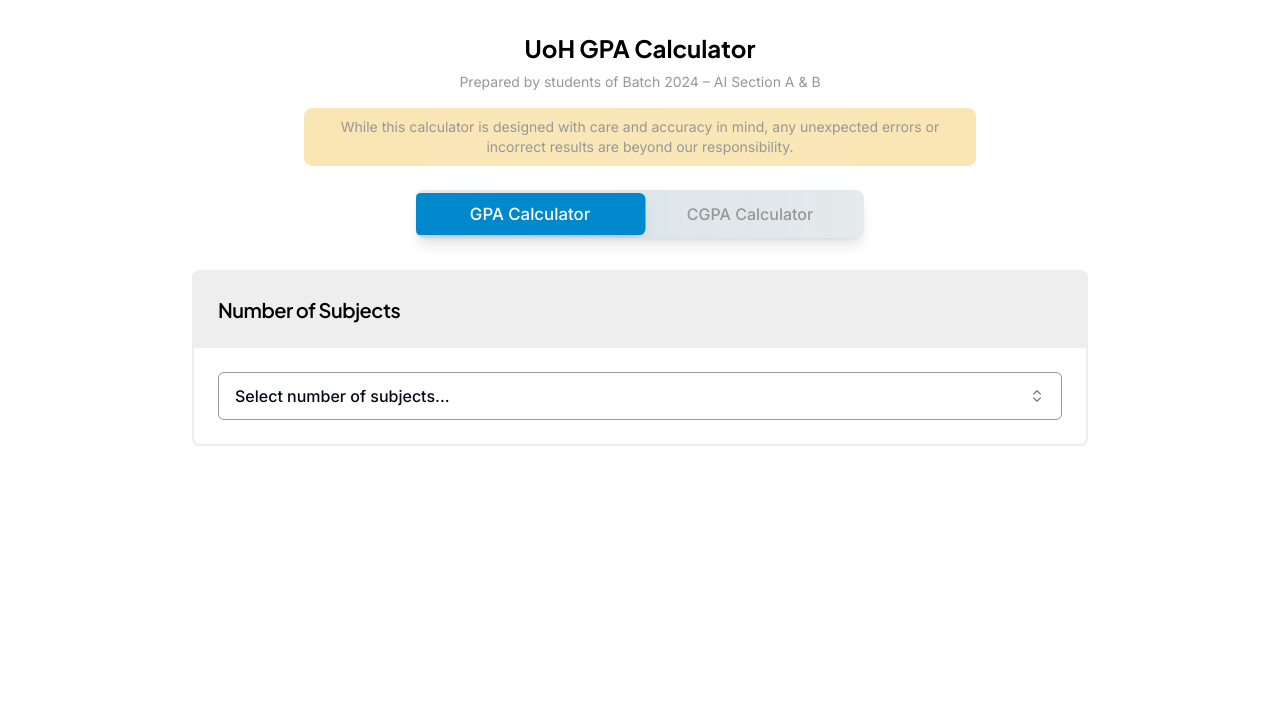
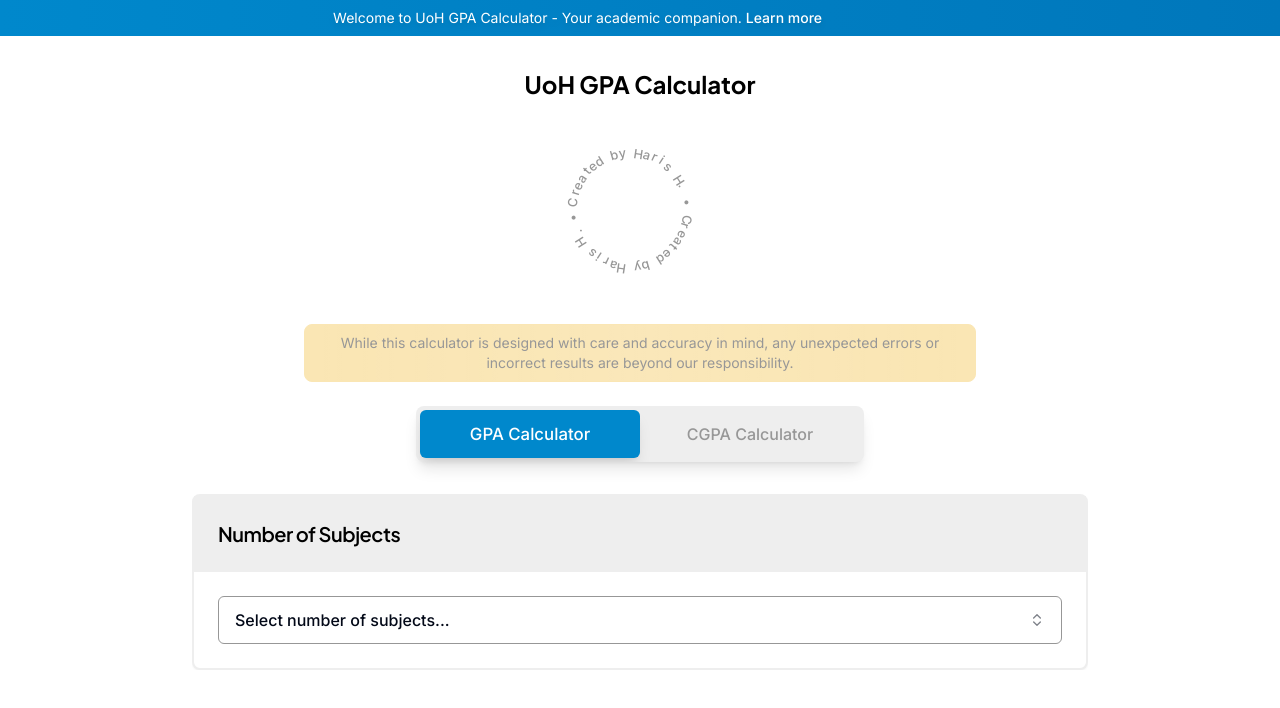
Before and after one commit to hh-haris/gpa-calculator, a React (Vite) app: page / in a window 1280 px wide. Shown: the top 708 px of the page. Built offline with nearby package versions, Linux system fonts and the light colour scheme.

Commit message:
Refactor: Implement UI/UX enhancements

```diff
--- /dev/null
+++ b/src/components/FluidTabs.tsx
@@ -0,0 +1,68 @@
+
+import { useEffect, useRef, useState } from "react";
+import { AnimatePresence, motion } from "framer-motion";
+
+interface Tab {
+  id: string;
+  label: string;
+}
+
+interface FluidTabsProps {
+  activeTab: string;
+  onTabChange: (tabId: string) => void;
+  tabs: Tab[];
+}
+
+export default function FluidTabs({ activeTab, onTabChange, tabs }: FluidTabsProps) {
+  const [touchedTab, setTouchedTab] = useState<string | null>(null);
+  const [prevActiveTab, setPrevActiveTab] = useState(activeTab);
+  const timeoutRef = useRef<NodeJS.Timeout | null>(null);
+
+  useEffect(() => {
+    return () => timeoutRef.current && clearTimeout(timeoutRef.current);
+  }, []);
+
+  const handleTabClick = (tabId: string) => {
+    setPrevActiveTab(activeTab);
+    onTabChange(tabId);
+    setTouchedTab(tabId);
+    if (timeoutRef.current) clearTimeout(timeoutRef.current);
+    timeoutRef.current = setTimeout(() => setTouchedTab(null), 300);
+  };
+
+  const getTabIndex = (tabId: string) =>
+    tabs.findIndex((tab) => tab.id === tabId);
+
+  return (
+    <div className="flex justify-center mb-6 sm:mb-8 px-4">
+      <div className="relative w-full max-w-md bg-[#EEEEEE] rounded-lg p-1 shadow-lg overflow-hidden">
+        <div className="relative flex items-center justify-between">
+          <AnimatePresence initial={false}>
+            <motion.div
+              key={activeTab}
+              className="absolute top-0 left-0 h-full rounded-md bg-[#0088CC] shadow-lg"
+              initial={{ x: `${getTabIndex(prevActiveTab) * 100}%` }}
+              animate={{ x: `${getTabIndex(activeTab) * 100}%` }}
+              transition={{ type: "spring", stiffness: 300, damping: 30 }}
+              style={{
+                width: "50%",
+              }}
+            />
+          </AnimatePresence>
+
+          {tabs.map((tab) => (
+            <button
+              key={tab.id}
+              onClick={() => handleTabClick(tab.id)}
+              className={`relative z-10 flex w-1/2 items-center justify-center rounded-md px-4 py-2 sm:py-3 text-sm sm:text-base font-medium font-inter transition-all duration-300 ${
+                activeTab === tab.id ? "text-white transform scale-105" : "text-[#979797] hover:text-[#000000]"
+              } ${touchedTab === tab.id ? "blur-sm" : ""}`}
+            >
+              {tab.label}
+            </button>
+          ))}
+        </div>
+      </div>
+    </div>
+  );
+}
--- /dev/null
+++ b/src/components/GlassMorphismOverlay.tsx
@@ -0,0 +1,50 @@
+
+import React from 'react';
+import { motion, AnimatePresence } from 'framer-motion';
+
+interface GlassMorphismOverlayProps {
+  isVisible: boolean;
+  onClose: () => void;
+}
+
+const GlassMorphismOverlay = ({ isVisible, onClose }: GlassMorphismOverlayProps) => {
+  return (
+    <AnimatePresence>
+      {isVisible && (
+        <motion.div
+          className="fixed inset-0 z-[9998] flex items-center justify-center"
+          initial={{ opacity: 0 }}
+          animate={{ opacity: 1 }}
+          exit={{ opacity: 0 }}
+          transition={{ duration: 0.3 }}
+          onClick={onClose}
+        >
+          {/* Glass morphism backdrop */}
+          <motion.div
+            className="absolute inset-0 bg-white/10 backdrop-blur-md"
+            initial={{ backdropFilter: "blur(0px)" }}
+            animate={{ backdropFilter: "blur(12px)" }}
+            exit={{ backdropFilter: "blur(0px)" }}
+          />
+
+          {/* Loading content */}
+          <motion.div
+            className="relative bg-white/20 backdrop-blur-md border border-white/30 rounded-xl shadow-2xl p-8 text-center"
+            initial={{ scale: 0.9, opacity: 0 }}
+            animate={{ scale: 1, opacity: 1 }}
+            exit={{ scale: 0.9, opacity: 0 }}
+            transition={{ duration: 0.3 }}
+            onClick={(e) => e.stopPropagation()}
+          >
+            <div className="text-[#0088CC] font-jakarta text-lg font-bold mb-4">
+              Calculating GPA...
+            </div>
+            <div className="w-8 h-8 border-2 border-[#0088CC] border-t-transparent rounded-full animate-spin mx-auto"></div>
+          </motion.div>
+        </motion.div>
+      )}
+    </AnimatePresence>
+  );
+};
+
+export default GlassMorphismOverlay;
--- /dev/null
+++ b/src/components/GridBackground.tsx
@@ -0,0 +1,19 @@
+
+import { cn } from "@/lib/utils";
+import React from "react";
+
+export function GridBackground() {
+  return (
+    <div className="fixed inset-0 -z-10">
+      <div
+        className={cn(
+          "absolute inset-0",
+          "[background-size:20px_20px] sm:[background-size:40px_40px]",
+          "[background-image:linear-gradient(to_right,rgba(228,228,231,0.3)_1px,transparent_1px),linear-gradient(to_bottom,rgba(228,228,231,0.3)_1px,transparent_1px)]",
+        )}
+      />
+      {/* Radial gradient for faded look */}
+      <div className="pointer-events-none absolute inset-0 bg-white [mask-image:radial-gradient(ellipse_at_center,transparent_20%,black)]"></div>
+    </div>
+  );
+}
--- /dev/null
+++ b/src/components/SpinningText.tsx
@@ -0,0 +1,46 @@
+
+import React from 'react';
+import { motion } from 'framer-motion';
+
+function SpinningText() {
+  const text = "Created by Haris H. • Created by Haris H. • ";
+  const letters = text.split('');
+  const total = letters.length;
+
+  return (
+    <motion.div
+      className="relative"
+      initial={{ rotate: 0 }}
+      animate={{ rotate: 360 }}
+      transition={{
+        duration: 20,
+        repeat: Infinity,
+        ease: 'linear'
+      }}
+      style={{
+        width: 'min(70vw, 200px)',
+        height: 'min(70vw, 200px)',
+      }}
+    >
+      {letters.map((letter, index) => (
+        <span
+          key={index}
+          className="absolute text-[0.7rem] sm:text-[0.8rem] font-medium text-[#979797] font-inter"
+          style={{
+            left: '50%',
+            top: '50%',
+            transform: `
+              rotate(${(360 / total) * index}deg)
+              translateY(-4.5em)
+            `,
+            transformOrigin: 'center',
+          }}
+        >
+          {letter}
+        </span>
+      ))}
+    </motion.div>
+  );
+}
+
+export default SpinningText;
--- /dev/null
+++ b/src/components/ui/sticky-banner.tsx
@@ -0,0 +1,26 @@
+
+import * as React from "react"
+import { cn } from "@/lib/utils"
+
+export interface StickyBannerProps
+  extends React.HTMLAttributes<HTMLDivElement> {}
+
+const StickyBanner = React.forwardRef<HTMLDivElement, StickyBannerProps>(
+  ({ className, children, ...props }, ref) => {
+    return (
+      <div
+        ref={ref}
+        className={cn(
+          "sticky top-0 z-50 w-full px-4 py-2 text-center text-sm",
+          className
+        )}
+        {...props}
+      >
+        {children}
+      </div>
+    )
+  }
+)
+StickyBanner.displayName = "StickyBanner"
+
+export { StickyBanner }
--- a/src/pages/Index.tsx
+++ b/src/pages/Index.tsx
@@ -1,24 +1,62 @@
+
 import React, { useState } from 'react';
-import { Button } from '@/components/ui/button';
 import { Alert, AlertDescription } from '@/components/ui/alert';
+import { StickyBanner } from '@/components/ui/sticky-banner';
 import GPACalculator from '@/components/GPACalculator';
 import CGPACalculator from '@/components/CGPACalculator';
+import FluidTabs from '@/components/FluidTabs';
+import SpinningText from '@/components/SpinningText';
+import { GridBackground } from '@/components/GridBackground';
+import GlassMorphismOverlay from '@/components/GlassMorphismOverlay';
 import { motion } from 'framer-motion';
 
 const Index = () => {
   const [activeTab, setActiveTab] = useState<'gpa' | 'cgpa'>('gpa');
+  const [showOverlay, setShowOverlay] = useState(false);
+
+  const tabs = [
+    { id: 'gpa', label: 'GPA Calculator' },
+    { id: 'cgpa', label: 'CGPA Calculator' }
+  ];
+
+  const handleCalculateGPA = () => {
+    setShowOverlay(true);
+    // Simulate calculation time
+    setTimeout(() => {
+      setShowOverlay(false);
+    }, 2000);
+  };
 
   return (
-    <div className="min-h-screen bg-white font-inter transition-all duration-300">
-      <div className="container mx-auto px-4 py-4 sm:py-8 max-w-5xl">
-        {/* Header - Better Centered */}
+    <div className="min-h-screen bg-white font-inter transition-all duration-300 relative">
+      {/* Grid Background */}
+      <GridBackground />
+
+      {/* Glass Morphism Overlay */}
+      <GlassMorphismOverlay
+        isVisible={showOverlay}
+        onClose={() => setShowOverlay(false)}
+      />
+
+      {/* Sticky Banner */}
+      <StickyBanner className="bg-gradient-to-r from-[#0088CC] to-[#0077BB]">
+        <p className="mx-0 max-w-[90%] text-white drop-shadow-md font-inter text-xs sm:text-sm">
+          Welcome to UoH GPA Calculator - Your academic companion.{" "}
+          <a href="#" className="transition duration-200 hover:underline font-medium">
+            Learn more
+          </a>
+        </p>
+      </StickyBanner>
+
+      <div className="container mx-auto px-4 py-4 sm:py-8 max-w-5xl relative z-10">
+        {/* Header */}
         <motion.div
           className="text-center mb-6"
           initial={{ opacity: 0, y: -20 }}
           animate={{ opacity: 1, y: 0 }}
           transition={{ duration: 0.6 }}
         >
-          <div className="flex justify-center items-start mb-4">
+          <div className="flex justify-center items-center mb-4">
             <div className="flex-1 flex flex-col items-center">
               <motion.h1
                 className="text-lg sm:text-xl md:text-2xl font-bold text-[#000000] font-jakarta mb-2"
@@ -28,18 +66,20 @@ const Index = () => {
               >
                 UoH GPA Calculator
               </motion.h1>
-              <motion.p
-                className="text-[#979797] font-inter text-xs sm:text-sm text-center px-2 whitespace-nowrap"
+
+              {/* Spinning Text */}
+              <motion.div
+                className="flex justify-center items-center"
                 initial={{ opacity: 0 }}
                 animate={{ opacity: 1 }}
                 transition={{ duration: 0.5, delay: 0.2 }}
               >
-                Prepared by students of Batch 2024 – AI Section A & B
-              </motion.p>
+                <SpinningText />
+              </motion.div>
             </div>
           </div>
 
-          {/* Warning Banner - Smaller and Better Styled */}
+          {/* Warning Banner */}
           <motion.div
             initial={{ opacity: 0, scale: 0.95 }}
             animate={{ opacity: 1, scale: 1 }}
@@ -54,41 +94,20 @@ const Index = () => {
           </motion.div>
         </motion.div>
 
-        {/* Tab Switcher with Animation */}
+        {/* Enhanced Tab Switcher */}
         <motion.div
-          className="flex justify-center mb-6 sm:mb-8"
           initial={{ opacity: 0, y: 20 }}
           animate={{ opacity: 1, y: 0 }}
           transition={{ duration: 0.5, delay: 0.4 }}
         >
-          <div className="bg-[#EEEEEE] p-1 rounded-lg inline-flex w-full max-w-md relative overflow-hidden shadow-lg">
-            <div className="absolute inset-0 bg-gradient-to-r from-[#0088CC]/5 via-[#0088CC]/10 to-[#0088CC]/5 animate-pulse"></div>
-            <Button
-              onClick={() => setActiveTab('gpa')}
-              className={`flex-1 py-2 px-4 rounded-md font-inter transition-all text-sm sm:text-base relative z-10 ${
-                activeTab === 'gpa'
-                  ? 'bg-[#0088CC] text-white shadow-lg transform scale-105'
-                  : 'bg-transparent text-[#979797] hover:text-[#000000] hover:scale-102'
-              }`}
-              variant="ghost"
-            >
-              GPA Calculator
-            </Button>
-            <Button
-              onClick={() => setActiveTab('cgpa')}
-              className={`flex-1 py-2 px-4 rounded-md font-inter transition-all text-sm sm:text-base relative z-10 ${
-                activeTab === 'cgpa'
-                  ? 'bg-[#0088CC] text-white shadow-lg transform scale-105'
-                  : 'bg-transparent text-[#979797] hover:text-[#000000] hover:scale-102'
-              }`}
-              variant="ghost"
-            >
-              CGPA Calculator
-            </Button>
-          </div>
+          <FluidTabs
+            activeTab={activeTab}
+            onTabChange={(tab) => setActiveTab(tab as 'gpa' | 'cgpa')}
+            tabs={tabs}
+          />
         </motion.div>
 
-        {/* Calculator Content with Animation */}
+        {/* Calculator Content */}
         <motion.div
           className="max-w-4xl mx-auto"
           key={activeTab}
@@ -97,7 +116,11 @@ const Index = () => {
           exit={{ opacity: 0, x: -20 }}
           transition={{ duration: 0.4 }}
         >
-          {activeTab === 'gpa' ? <GPACalculator /> : <CGPACalculator />}
+          {activeTab === 'gpa' ? (
+            <GPACalculator onCalculate={handleCalculateGPA} />
+          ) : (
+            <CGPACalculator onCalculate={handleCalculateGPA} />
+          )}
         </motion.div>
       </div>
     </div>
```
